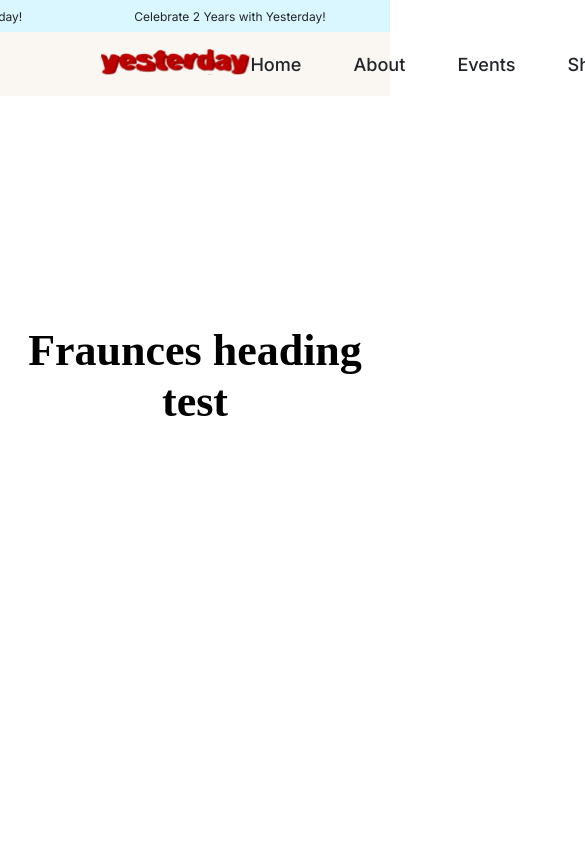
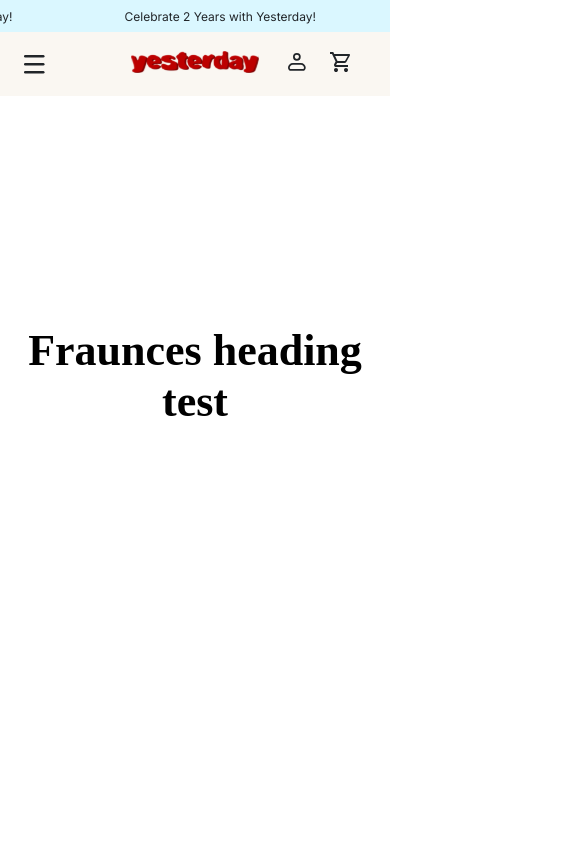
Before and after one commit to include-davis/yesterday-vintage, a Next.js app: page / in a window 390 px wide. Shown: the top 844 px of the page, 585 px wide, since content can reach past the window. Built offline with nearby package versions, Linux system fonts and the light colour scheme.

Commit message:
NavBar mobile

```diff
--- a/app/_components/ad-bar/ad-bar.module.scss
+++ b/app/_components/ad-bar/ad-bar.module.scss
@@ -1,6 +1,6 @@
 // This is just example code, will need to be reworked
 
-@use "../../_globals/mixins.scss";
+@use "../../_globals/mixins.scss" as breakpoint;
 
 .adBar {
   display: flex;
@@ -13,6 +13,12 @@
   left: 0;
   z-index: 100;
   overflow: hidden;
+
+  @include breakpoint.phone {
+    width: 100%;
+    height: 2rem;
+    top: 0;
+  }
 }
 
 .scroller {
--- a/app/_components/footer/footer.module.scss
+++ b/app/_components/footer/footer.module.scss
@@ -1,15 +1,20 @@
-@use "../../_globals/mixins.scss";
+@use "../../_globals/mixins.scss" as breakpoint;
 
 .footer {
   display: flex;
   flex-direction: row;
-  column-gap: 2.81rem;
   height: 29.75rem;
   width: 100%;
   background: var(--cloud);
   padding-left: 6.25rem;
   color: var(--black);
   font-family: var(--yv-font-body);
+
+  @include breakpoint.phone {
+    width: 100%;
+    height: 56.875rem;
+    padding-left: 1rem;
+  }
 }
 
 .header {
@@ -17,6 +22,14 @@
   font-size: 1.5rem;
   padding-top: 4rem;
   line-height: 1.75rem;
+
+  @include breakpoint.phone {
+    padding-top: 2rem;
+    width: 11.125rem;
+    height: 1.69rem;
+    font-size: 1.25rem;
+
+  }
 }
 
 .text {
@@ -25,6 +38,10 @@
   line-height: 1.75rem;
   width: 38.125rem;
   margin-top: 1rem;
+
+  @include breakpoint.phone {
+    width: 23rem;
+  }
 }
 
 .info {
--- a/app/_components/nav-bar/nav-bar.module.scss
+++ b/app/_components/nav-bar/nav-bar.module.scss
@@ -1,6 +1,6 @@
 // This is just example code, will need to be reworked
 
-@use "../../_globals/mixins.scss";
+@use "../../_globals/mixins.scss" as mixins;
 
 .navBar {
   display: flex;
@@ -15,29 +15,34 @@
   z-index: 100;
 }
 
-.navRight{
+.navLogo {
+  display: flex;
+  padding-left: 6.25rem;
+  align-items: center;
+
+  .logo {
+    width: 9.4rem;
+    height: 1.6rem;
+  }
+}
+
+
+.navRight {
   display: flex;
   align-items: center;
 }
 
 .navLeft {
-  display: flex;
+  display: none;
   align-items: center;
-  padding-left: 6.25rem;
-
-  .logo {
-    width: 9.4rem;
-    height: 1.6rem;
-    align-items: center;
- }
 }
 
- .navCenter {
+.navCenter {
   display: flex;
   gap: 3.25rem;
- }
+}
 
- .navButton {
+.navButton {
   color: var(--black);
   font-family: var(--yv-font-body);
   font-weight: 500;
@@ -47,20 +52,72 @@
   &.clicked {
     text-decoration: underline;
   }
+
+
 }
 
 .navRight {
   gap: 4rem;
   padding-right: 7.75rem;
 
-  .account{
+  .account {
     width: 1.69rem;
     height: 1.69rem;
   }
 
-  .cart{
+  .cart {
     width: 1.5rem;
     height: 1.5rem;
   }
+}
 
+@include mixins.phone {
+  .navBar {
+    display: grid;
+    grid-template-columns: 1fr 1fr 1fr;
+    padding: 0 1.5rem;
+  }
+
+  .navLeft {
+    display: flex;
+    align-items: center;
+    justify-content: flex-start;
+    width: 1.125rem;
+    height: 1rem;
+  }
+
+  .navLogo {
+    display: flex;
+    align-items: center;
+    justify-content: center;
+    justify-self: center;
+    padding-left: 0;
+
+    .logo {
+      width: 8.125rem;
+      height: 1.375rem;
+    }
+  }
+
+  .navCenter {
+    display: none;
+  }
+
+  .navRight {
+    justify-self: end;
+    padding-right: 0;
+    gap: 1.5rem;
+    padding-right: 1rem;
+
+    .account  {
+      width: 1.125rem;
+      height: 1.125rem;
+    }
+
+    .cart {
+      width: 1.25rem;
+      height: 1.25rem;
+    }
+
+  }
 }
--- a/app/_components/nav-bar/page.jsx
+++ b/app/_components/nav-bar/page.jsx
@@ -2,22 +2,25 @@
 
 import styles from "./nav-bar.module.scss";
 import Link from "next/link";
-import {usePathname} from "next/navigation";
+import { usePathname } from "next/navigation";
 
 export default function NavBar() {
   const pathname = usePathname();
   const pages = [
-    {label: "Home", href: "/home"},
-    {label: "About", href: "/about"},
-    {label: "Events", href: "/events"},
-    {label: "Shops", href: "/shop"},
-    {label: "FAQ", href: "/faq"},
+    { label: "Home", href: "/home" },
+    { label: "About", href: "/about" },
+    { label: "Events", href: "/events" },
+    { label: "Shops", href: "/shop" },
+    { label: "FAQ", href: "/faq" },
 
   ];
   return (
     <div>
       <nav className={styles.navBar}>
         <div className={styles.navLeft}>
+          <img src="images/hamburger.svg" alt="hamburger"></img>
+        </div>
+        <div className={styles.navLogo}>
           <Link href="/home">
             <svg
               className={styles.logo}
@@ -53,7 +56,7 @@ export default function NavBar() {
         </div>
         <div className={styles.navCenter}>
           {pages.map((button, index) => (
-        <Link href={button.href} key={index} className={`${styles.navButton} ${pathname === button.href ? styles.clicked : ''} ` }>
+            <Link href={button.href} key={index} className={`${styles.navButton} ${pathname === button.href ? styles.clicked : ''} `}>
               {button.label}
             </Link>
           ))}
@@ -69,11 +72,11 @@ export default function NavBar() {
                 d="M1.30005 22.3C1.30005 20.7087 1.93219 19.1826 3.05741 18.0574C4.18263 16.9322 5.70875 16.3 7.30005 16.3H19.3001C20.8913 16.3 22.4175 16.9322 23.5427 18.0574C24.6679 19.1826 25.3001 20.7087 25.3001 22.3C25.3001 23.0957 24.984 23.8587 24.4214 24.4213C23.8588 24.9839 23.0957 25.3 22.3001 25.3H4.30005C3.5044 25.3 2.74134 24.9839 2.17873 24.4213C1.61612 23.8587 1.30005 23.0957 1.30005 22.3Z"
                 stroke="#212529"
                 strokeWidth="2.6"
-              strokeLinejoin="round"/>
+                strokeLinejoin="round" />
               <path
                 d="M13.3 10.3C15.7853 10.3 17.8 8.28528 17.8 5.8C17.8 3.31472 15.7853 1.3 13.3 1.3C10.8148 1.3 8.80005 3.31472 8.80005 5.8C8.80005 8.28528 10.8148 10.3 13.3 10.3Z"
                 stroke="#212529"
-              strokeWidth="2.6"/>
+                strokeWidth="2.6" />
             </svg>
           </Link>
           <Link href="/home">
--- a/app/_globals/mixins.scss
+++ b/app/_globals/mixins.scss
@@ -10,7 +10,7 @@
     }
 }
 
-@mixin phone {
+@mixin phone-big {
     @media screen and (max-width: 760px) {
         @content;
     }
```
Also changed, not shown: public/images/hamburger.svg (added). Lines whose indentation alone changed are shown as unchanged.
